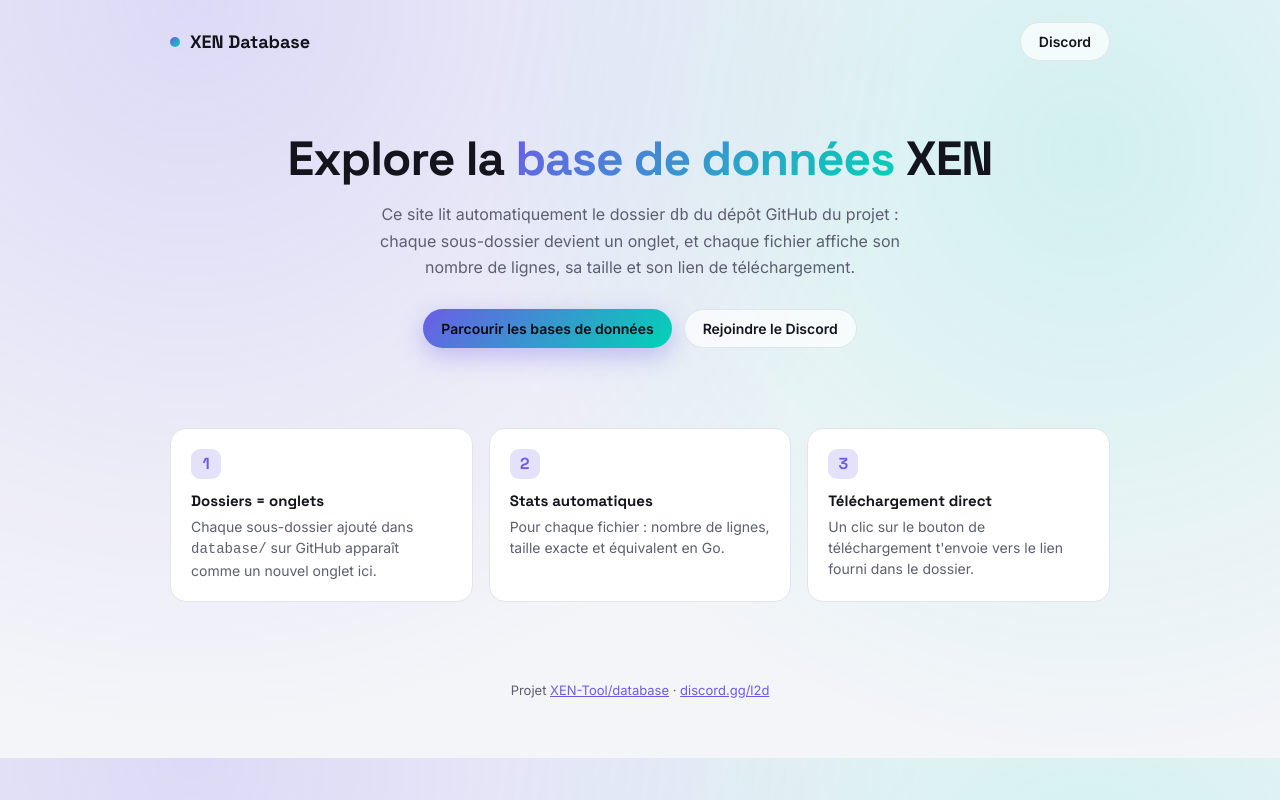
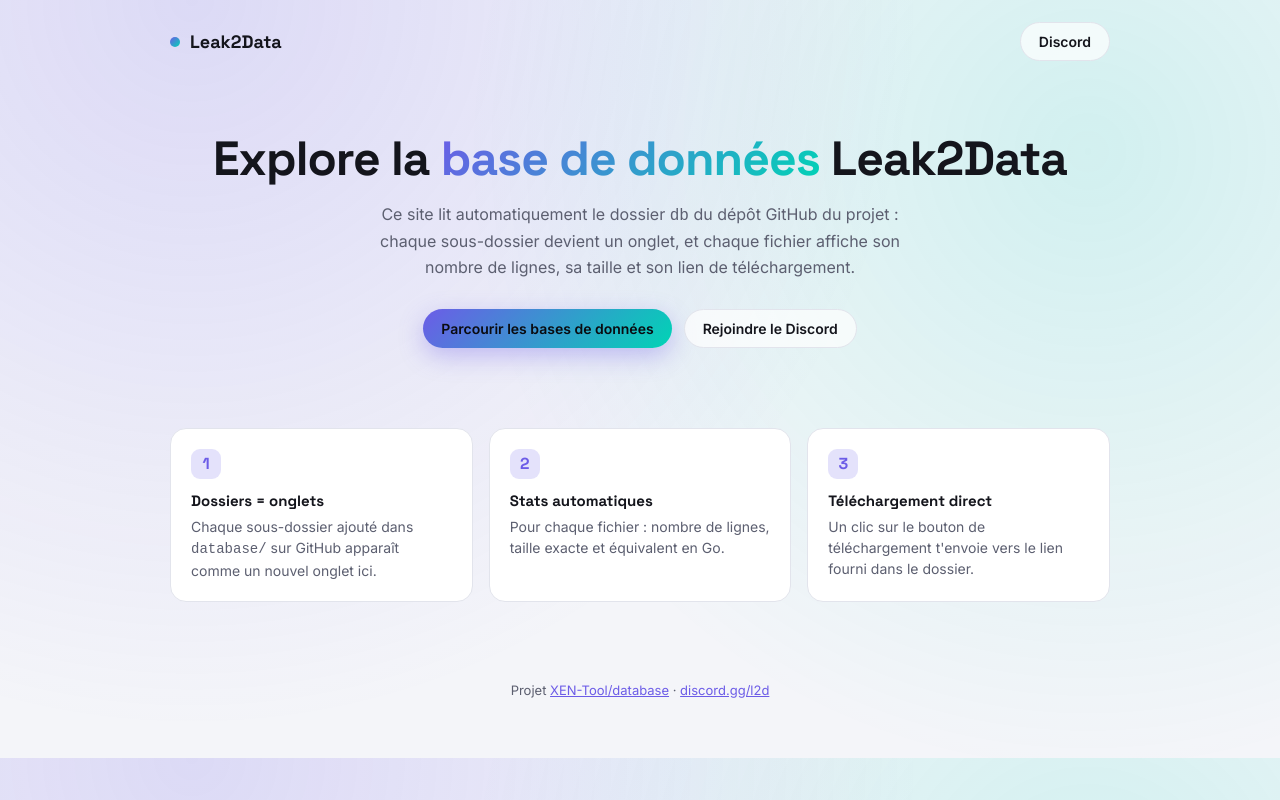
Before and after one commit to XEN-Tool/database, a plain HTML site: page index.html in a window 1280 px wide. Drawn offline with Linux system fonts and the light colour scheme.

Commit message:
Change logo and header text from 'XEN Database' to 'Leak2Data'

```diff
--- a/index.html
+++ b/index.html
@@ -80,12 +80,12 @@
 <body>
 <div class="wrap">
   <header>
-    <div class="logo"><span class="dot"></span>XEN Database</div>
+    <div class="logo"><span class="dot"></span>Leak2Data</div>
     <a class="btn btn-ghost" href="https://discord.gg/l2d" target="_blank" rel="noopener">Discord</a>
   </header>
 
   <section class="hero">
-    <h1>Explore la <span class="accent">base de données</span> XEN</h1>
+    <h1>Explore la <span class="accent">base de données</span> Leak2Data</h1>
     <p>Ce site lit automatiquement le dossier <code>db</code> du dépôt GitHub du projet : chaque sous-dossier devient un onglet, et chaque fichier affiche son nombre de lignes, sa taille et son lien de téléchargement.</p>
     <div class="hero-actions">
       <a class="btn btn-primary" href="https://claude.ai/artifact/K4e7cHMFC4yi2GgtSzkhv3">Parcourir les bases de données</a>
```
